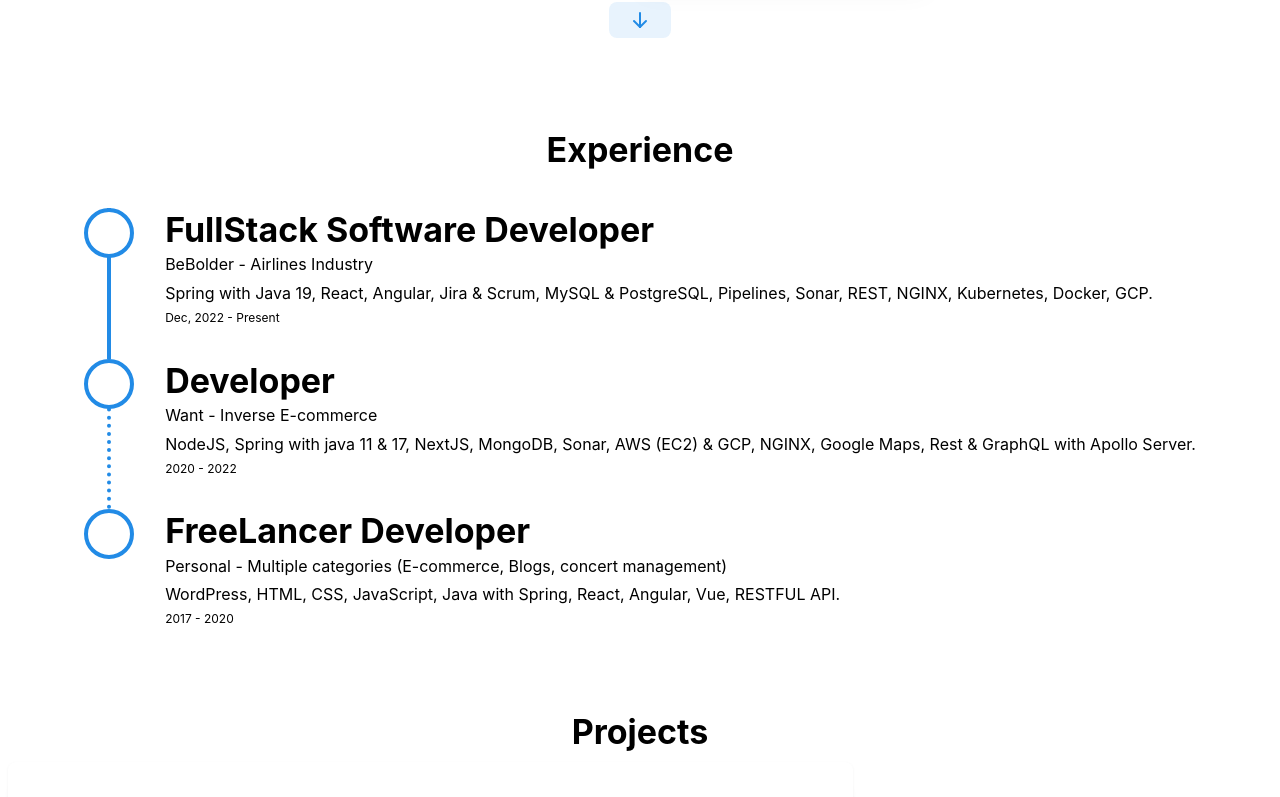
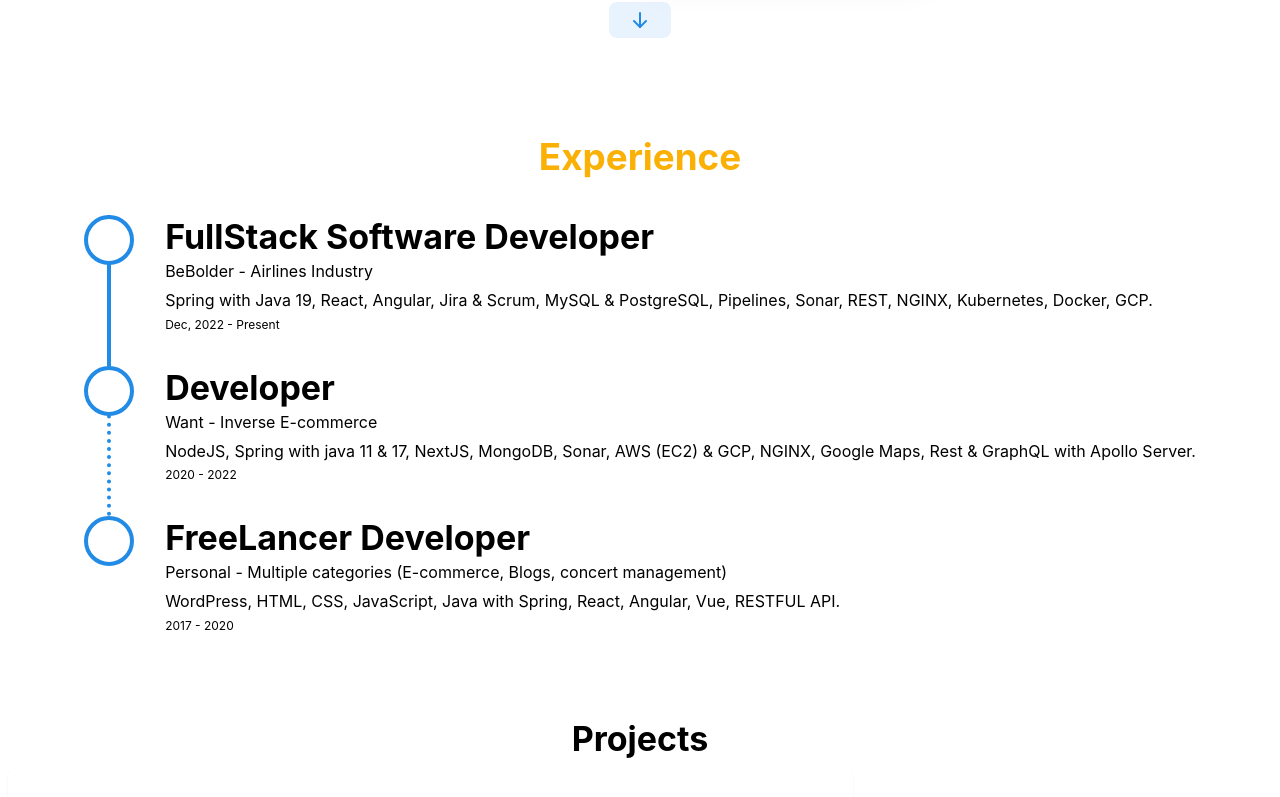
Before and after one commit to mauneven/mauneven, a Next.js app: page / in a window 1280 px wide. Shown: the part 680-1477 px from the top of the page. Built offline with nearby package versions, Linux system fonts and the light colour scheme.

Commit message:
solving build error

```diff
--- a/app/components/me/Experience.tsx
+++ b/app/components/me/Experience.tsx
@@ -2,11 +2,12 @@
 
 import { Stack, Title, Timeline, Text } from "@mantine/core";
 import React from "react";
+import classes from "../../../public/css/me/FirstImpression.module.css"
 
 const Experience = () => {
   return (
-    <Stack mb={50} justify="center" align="center">
-      <Title mb={20}>Experience</Title>
+    <Stack mb={50} gap={30} justify="center" align="center">
+      <Text c={"yellow"} className={classes.titleDeveloper}>Experience</Text>
       <Timeline active={3} bulletSize={50} lineWidth={4}>
         <Timeline.Item>
           <Title pt={0} mt={0}>
--- a/app/components/me/FirstImpression.tsx
+++ b/app/components/me/FirstImpression.tsx
@@ -31,7 +31,7 @@ const FirstImpression = () => {
         <Text c={"yellow"} className={classes.titleDeveloper}>
           Software Developer
         </Text>
-        <Group  justify="space-between" wrap="wrap-reverse">
+        <Group justify="space-between" wrap="wrap-reverse">
           <Badge
             size="xl"
             color="green"
@@ -80,11 +80,11 @@ const FirstImpression = () => {
         <img src={"/image/me.jpg"} className={classes.profileImage} alt={""} />
         <Paper shadow="xl" radius="md" p="xl" maw={300} withBorder>
           <Text className={classes.infoText}>
-            Developing software isn't just about coding; it's about
-            understanding the business and environment you're in, to bring
-            solutions to the problems faced by the people within it,{" "}
+            Developing software isn&apos;t just about coding; it&apos;s about
+            understanding the business and environment you&apos;re in, to bring
+            solutions to the problems faced by the people within it, {" "}
             <Text span c="yellow" inherit>
-              creating something people want
+              creating something people want.
             </Text>
           </Text>
         </Paper>
```
